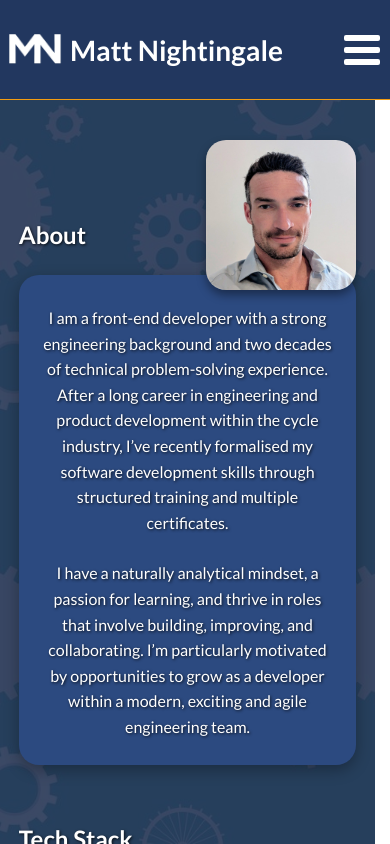
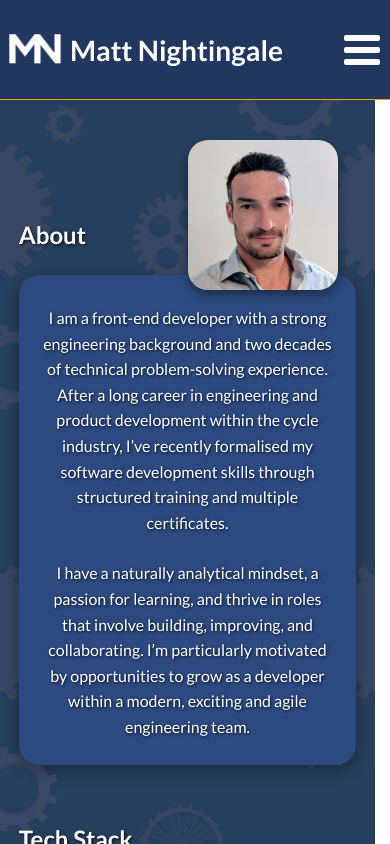
Before and after one commit to MattNightingale/portfolio, a React (Vite) app: page / in a window 390 px wide. Shown: the top 844 px of the page. Built offline with nearby package versions, Linux system fonts and the light colour scheme.

Commit message:
fix mobile bug

```diff
--- a/src/Components/About/About.jsx
+++ b/src/Components/About/About.jsx
@@ -9,7 +9,7 @@ function About() {
       <SlideInFromLeft fullWidth>
       <h2 className={styles.title}>About</h2>
       </SlideInFromLeft>
-      <SlideInFromTop >
+      <SlideInFromTop>
         <img
           src="/assets/mugshot.jpg"
           alt="Matt Nightingale portrait"
--- a/src/Components/About/About.module.css
+++ b/src/Components/About/About.module.css
@@ -14,7 +14,8 @@
   border-radius: 20px;
   object-fit: cover;
   position: relative;
-  margin-left: 50%;
+  margin-left: auto;
+  margin-right: 10%;
   margin-top: 20px;
   margin-bottom: 25px;
   box-shadow: 0 5px 10px rgba(0, 0, 0, 0.4);
--- a/src/Pages/Home/Home.module.css
+++ b/src/Pages/Home/Home.module.css
@@ -2,5 +2,4 @@
     background-color: var(--background-color);
     height: fit-content;
     width: 100%;
-    overflow-x: hidden;
 }
```
